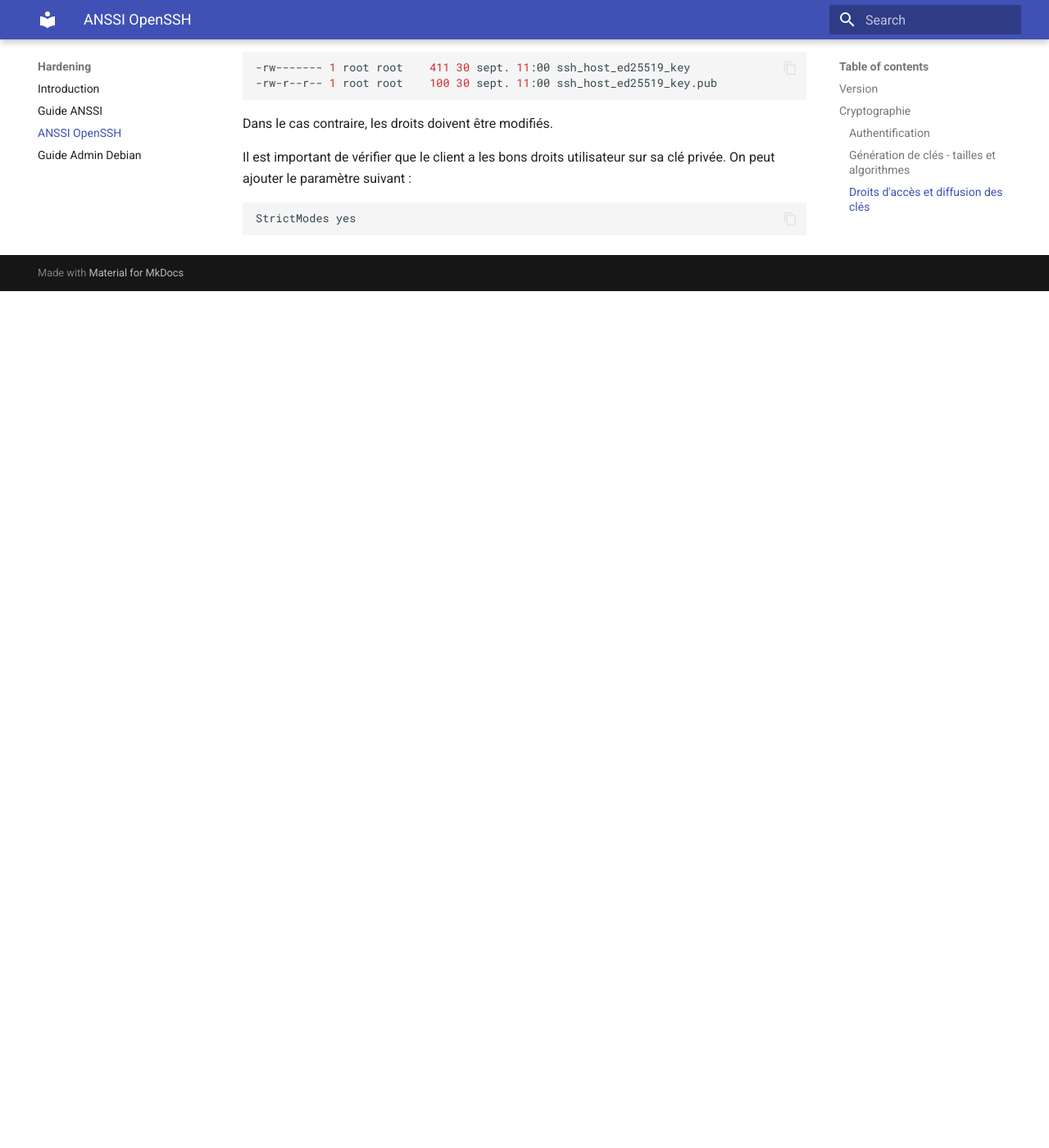
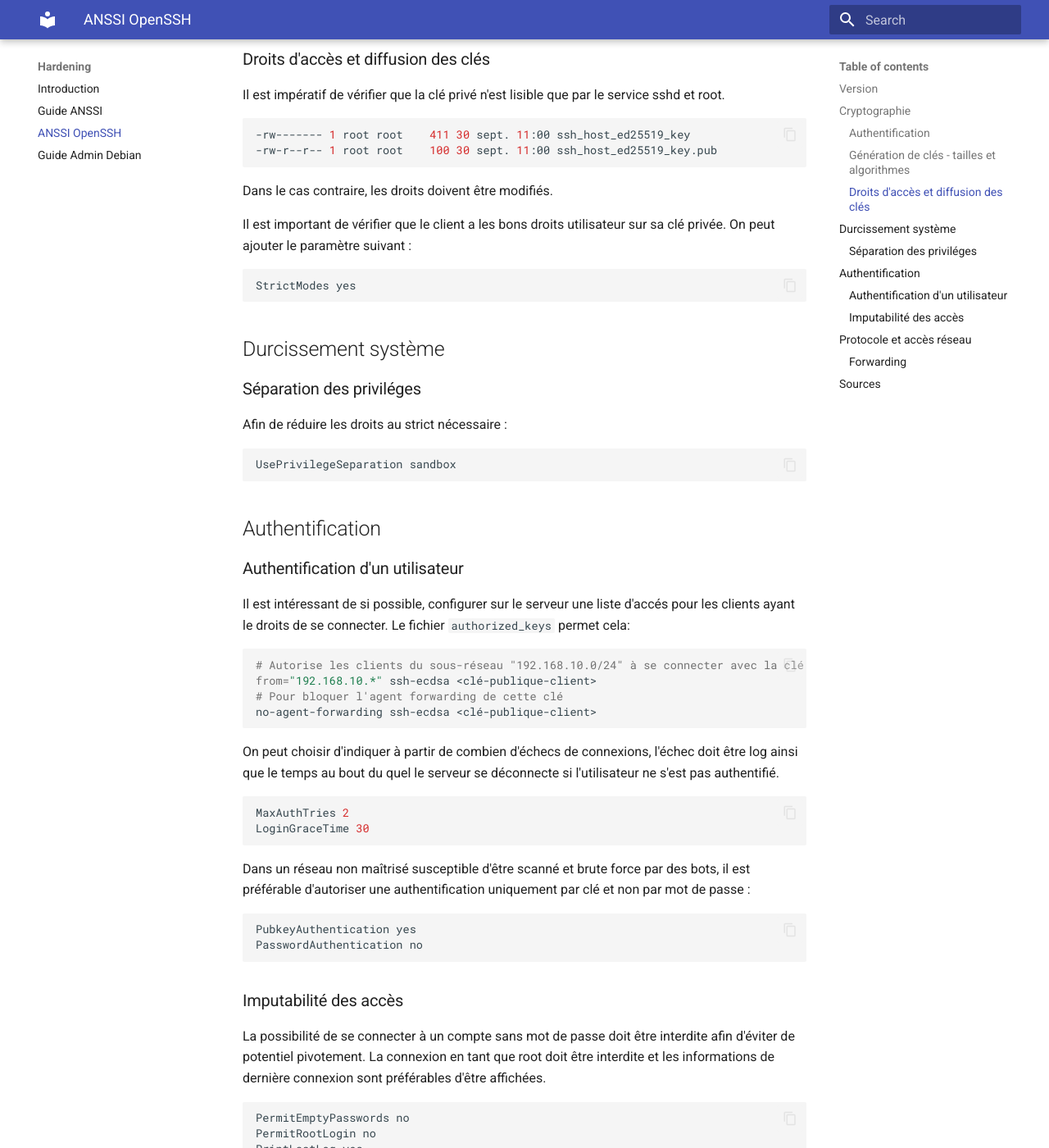
Before and after one commit to B1aSst/wiki-hardening-linux, an MkDocs documentation site: the page built from docs/hardening/anssi-openssh.md, in a window 1280 px wide and 1400 px high, scrolled down 1291 px. Shown: the whole window at 82% size. Built offline with MkDocs 1.6.1 and Material for MkDocs 9.7.7, drawn with Linux system fonts in a browser that asks for light colours; before the commit the page ends 1646 px from its top, so only the background shows below that; some of the changed text lies outside the part shown.

Commit message:
openssh complete

````diff
--- a/docs/hardening/anssi-openssh.md
+++ b/docs/hardening/anssi-openssh.md
@@ -6,7 +6,11 @@ Nous allons dans ce wiki présenter les recommandations pour le durcissement du
 
 Chaque modification sera expliqué est présenté dans quel contexte il est le plus important.
 
-Afin d'appliquer les recommendations, on va principalement travailler dans le fichier de configuration du service "/etc/ssh/sshd_config".
+Afin d'appliquer les recommendations, on va principalement travailler dans le fichier de configuration du service "/etc/ssh/sshd_config". Afin que le service prenne en compte les changements, il est nécessaire de le redémarrer :
+
+```sh
+sudo systemctl restart sshd.service
+```
 
 ### Version
 
@@ -57,3 +61,92 @@ Il est important de vérifier que le client a les bons droits utilisateur sur sa
 ```sh
 StrictModes yes
 ```
+
+## Durcissement système
+
+### Séparation des priviléges
+
+Afin de réduire les droits au strict nécessaire :
+
+```sh
+UsePrivilegeSeparation sandbox
+```
+
+## Authentification
+
+### Authentification d'un utilisateur
+
+Il est intéressant de si possible, configurer sur le serveur une liste d'accés pour les clients ayant le droits de se connecter. Le fichier `authorized_keys` permet cela:
+
+```sh
+# Autorise les clients du sous-réseau "192.168.10.0/24" à se connecter avec la clé privé correspondante
+from="192.168.10.*" ssh-ecdsa <clé-publique-client>
+# Pour bloquer l'agent forwarding de cette clé
+no-agent-forwarding ssh-ecdsa <clé-publique-client>
+```
+
+On peut choisir d'indiquer à partir de combien d'échecs de connexions, l'échec doit être log ainsi que le temps au bout du quel le serveur se déconnecte si l'utilisateur ne s'est pas authentifié.
+
+```sh
+MaxAuthTries 2
+LoginGraceTime 30
+```
+
+Dans un réseau non maîtrisé susceptible d'être scanné et brute force par des bots, il est préférable d'autoriser une authentification uniquement par clé et non par mot de passe :
+
+```sh
+PubkeyAuthentication yes
+PasswordAuthentication no
+```
+
+### Imputabilité des accès
+
+La possibilité de se connecter à un compte sans mot de passe doit être interdite afin d'éviter de potentiel pivotement. La connexion en tant que root doit être interdite et les informations de dernière connexion sont préférables d'être affichées.
+
+```sh
+PermitEmptyPasswords no
+PermitRootLogin no
+PrintLastLog yes
+```
+
+Il est possible de également de restrindre la connexion pour des utilisateurs ou groupes en particulier:
+
+```sh
+# Restreint 'admin' aux adresses IPs d'un réseau spécifique
+AllowUsers admin@192.168.10/24
+# Restreint le groupe 'sudo' à se connecter depuis un réseau spécifique
+AllowGroups sudo@192.168.20/24
+```
+
+Bloquer la modification de l'environnement utilisateur par le service sshd
+
+```sh
+PermitUserEnvironment no
+```
+
+## Protocole et accès réseau
+
+Sur un réseau maîtrisé, le serveur SSH doit écouter uniquement sur une interface du réseau d'administration.
+
+```sh
+Port 22
+ListenAddress A.B.C.D
+```
+
+### Forwarding
+
+Si le serveur n'est pas spécifiquement configuré en tant que bastion d'administration, il est préférable de désactiver le forwarding TCP:
+
+```sh
+AllowTcpForwarding no
+```
+
+De la même manière, si il n'y a pas un besoin spécifique, le forwarding X11 doit être désactivé:
+
+```sh
+ForwardX11Trusted no
+```
+
+## Sources
+
+- [ANSSI - Usage sécurisé d’(Open)SSH](https://cyber.gouv.fr/publications/usage-securise-dopenssh)
````
Also changed, not shown: other parts of docs/hardening/anssi-openssh.md (+1 -1 lines).
